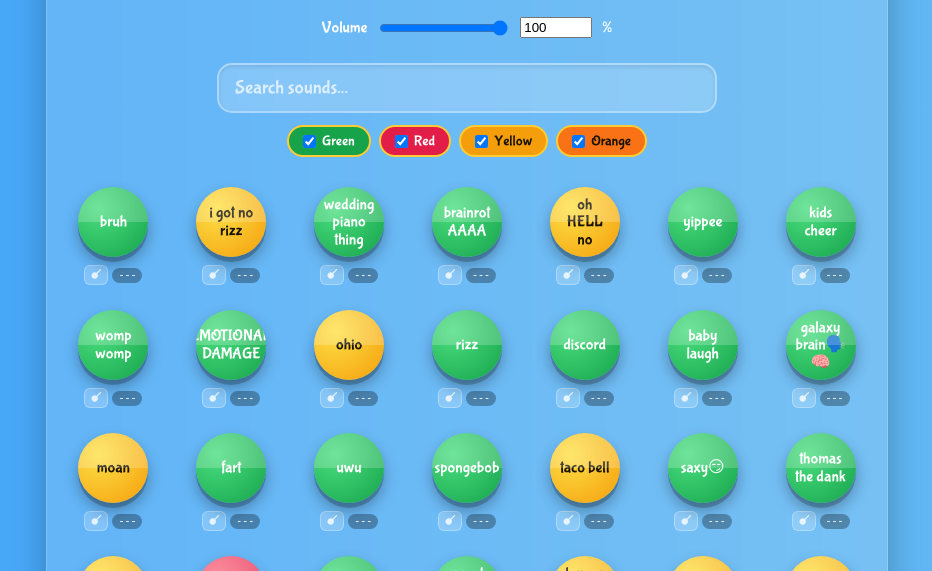
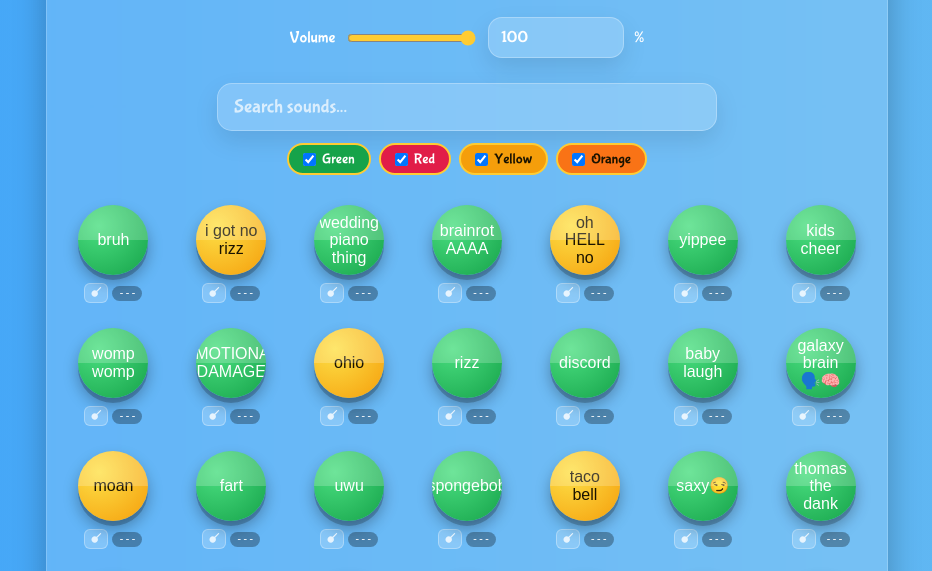
Before and after one commit to GlitchandGo/soundboard, a plain HTML site: page index.html in a window 1280 px wide. Shown: the part 149-720 px from the top of the page, without its empty margins (173-1105 px from the left). Drawn offline with Linux system fonts and the light colour scheme.

Commit message:
Update styles.css

```diff
--- a/styles.css
+++ b/styles.css
@@ -70,15 +70,24 @@ h1 {
   width: 100%;
   padding: 12px 16px;
   border-radius: 15px;
-  border: 2px solid rgba(255,255,255,0.3);
-  background: rgba(255,255,255,0.2);
+  border: 1px solid rgba(255,255,255,0.28);
+  background: rgba(255,255,255,0.18);
   color: #fff;
   font-family: 'Bubblegum Sans', cursive;
   font-size: 1.2rem;
   outline: none;
-  box-shadow: inset 0 2px 4px rgba(0,0,0,0.1);
+  box-shadow: 0 10px 24px rgba(0,0,0,0.10);
+  transition: transform 0.1s ease, box-shadow 0.15s ease, border-color 0.15s ease, background 0.15s ease;
+  -webkit-appearance: none;
+  appearance: none;
 }
 #search::placeholder { color: rgba(255,255,255,0.7); }
+#search:focus {
+  border-color: rgba(255, 204, 51, 0.75);
+  background: rgba(255,255,255,0.22);
+  box-shadow: 0 14px 30px rgba(0,0,0,0.18);
+  transform: translateY(-1px);
+}
 
 .filter-group {
   display: flex;
@@ -132,7 +141,7 @@ h1 {
   border: none;
   border-radius: 50%;
   color: #fff;
-  font-family: 'Bubblegum Sans', cursive;
+  font-family: Arial, Helvetica, sans-serif;
   font-size: 1rem;
   cursor: pointer;
   box-shadow: 0 5px 0 rgba(0,0,0,0.2), 0 8px 15px rgba(0,0,0,0.3);
@@ -187,6 +196,42 @@ h1 {
 
 /* Rest of the controls */
 .volume-control { margin-bottom: 25px; color: white; display: flex; align-items: center; justify-content: center; gap: 10px; }
+.volume-control label { user-select: none; }
+
+#volume-slider {
+  accent-color: #ffcc33;
+}
+
+#volume-input {
+  width: 110px;
+  padding: 10px 12px;
+  border-radius: 14px;
+  border: 1px solid rgba(255,255,255,0.28);
+  background: rgba(255,255,255,0.18);
+  color: #fff;
+  font-family: 'Bubblegum Sans', cursive;
+  font-size: 1.05rem;
+  outline: none;
+  box-shadow: 0 10px 24px rgba(0,0,0,0.10);
+  transition: transform 0.1s ease, box-shadow 0.15s ease, border-color 0.15s ease, background 0.15s ease;
+  -webkit-appearance: none;
+  appearance: none;
+}
+#volume-input:focus {
+  border-color: rgba(255, 204, 51, 0.75);
+  background: rgba(255,255,255,0.22);
+  box-shadow: 0 14px 30px rgba(0,0,0,0.18);
+  transform: translateY(-1px);
+}
+#volume-input::-webkit-outer-spin-button,
+#volume-input::-webkit-inner-spin-button {
+  -webkit-appearance: none;
+  margin: 0;
+}
+#volume-input {
+  -moz-appearance: textfield;
+}
+
 .mode-bar { margin: 30px 0; display: flex; gap: 10px; justify-content: center; }
 .mode-bar button {
   font-family: 'Bubblegum Sans', cursive;
```
